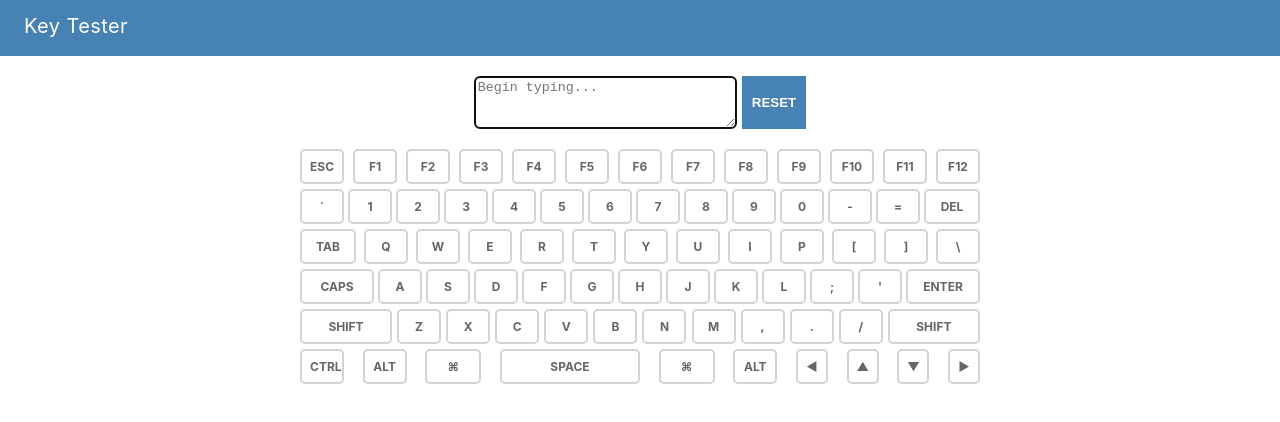
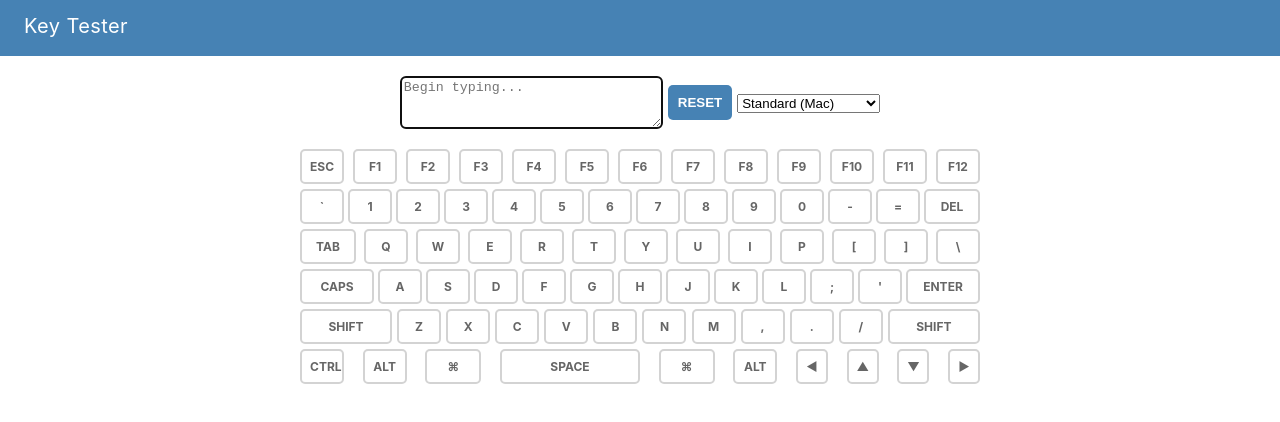
Before and after one commit to filoxo/key-tester, a Vue app: page / in a window 1280 px wide. Shown: the top 422 px of the page. Built offline with nearby package versions, Linux system fonts and the light colour scheme.

Commit message:
Add keymapSelector

```diff
--- a/src/App.vue
+++ b/src/App.vue
@@ -11,6 +11,16 @@
           @click="$store.commit('reset')" >
           Reset
         </button>
+        <div class="select">
+          <select
+            name="keymapSelector"
+            id="keymapSelector">
+            <option value="apple">Standard (Mac)</option>
+            <option value="windows">Standard (Windows)</option>
+            <option value="orthodox">Orthodox</option>
+            <option value="gherkin">Gherkin</option>
+          </select>
+        </div>
       </div>
       <div class="container">
         <div class="keyboard">
@@ -82,8 +92,11 @@ header span {
 }
 .action {
   display: flex;
-  align-items: stretch;
+  align-items: center;
   justify-content: center;
+}
+.action > *:not(:last-child) {
+  margin-right: 5px;
 }
 .container {
   margin-top: 15px;
@@ -102,6 +115,7 @@ header span {
 button {
   background: steelblue;
   border: none;
+  border-radius: 5px;
   color: #fff;
   font-weight: bold;
   text-transform: uppercase;
--- a/src/components/Testarea.vue
+++ b/src/components/Testarea.vue
@@ -32,6 +32,5 @@ export default {
 .testarea {
   border: 2px solid lightgrey;
   border-radius: 5px;
-  margin-right: 5px;
 }
 </style>
```
